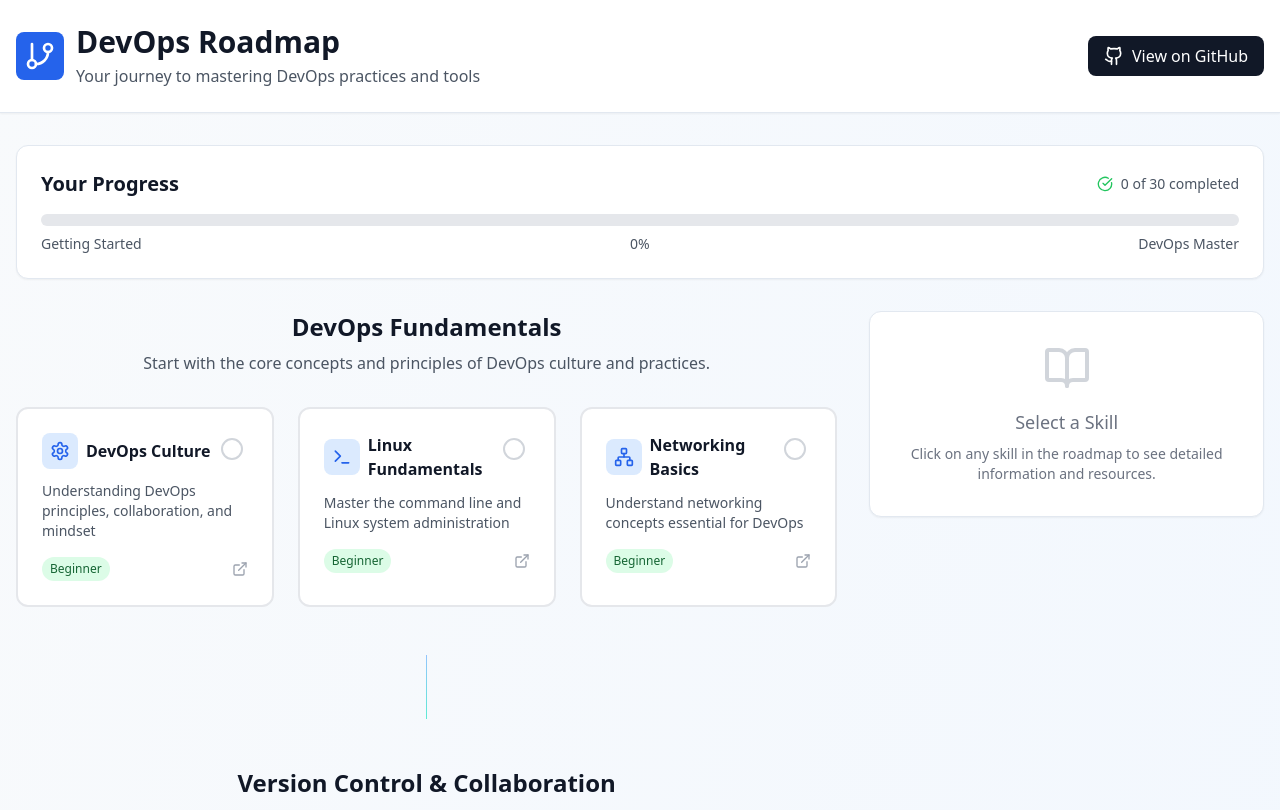
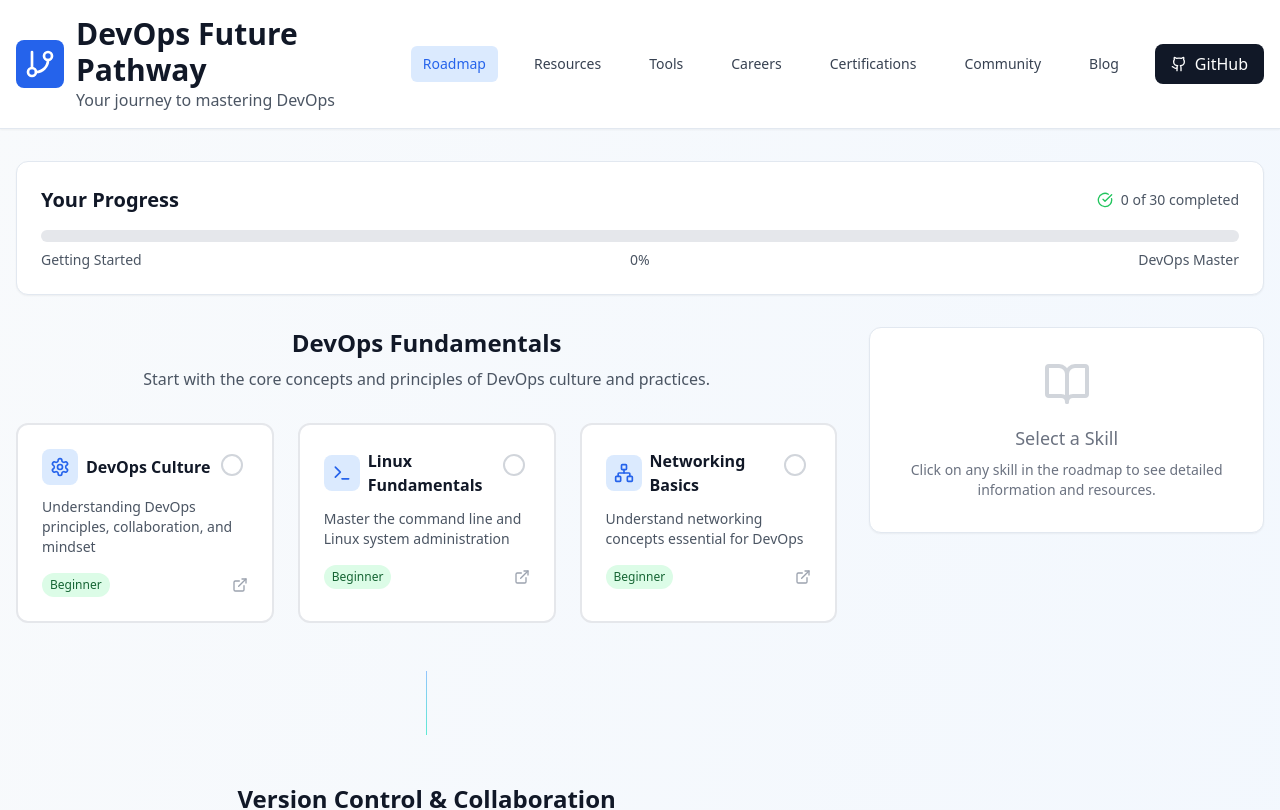
Before and after one commit to collabnix/devops-future-pathway, a React (Vite) app: page / in a window 1280 px wide. Shown: the top 810 px of the page. Built offline with nearby package versions, Linux system fonts and the light colour scheme.

Commit message:
Update RoadmapHeader with navigation menu and responsive design

```diff
--- a/src/components/RoadmapHeader.tsx
+++ b/src/components/RoadmapHeader.tsx
@@ -1,31 +1,103 @@
-
 import React from 'react';
-import { GitBranch, Github } from 'lucide-react';
+import { GitBranch, Github, Menu, X } from 'lucide-react';
+import { Link, useLocation } from 'react-router-dom';
+import { useState } from 'react';
 
 export const RoadmapHeader = () => {
+  const [isMenuOpen, setIsMenuOpen] = useState(false);
+  const location = useLocation();
+
+  const navItems = [
+    { path: '/', label: 'Roadmap' },
+    { path: '/resources', label: 'Resources' },
+    { path: '/tools', label: 'Tools' },
+    { path: '/careers', label: 'Careers' },
+    { path: '/certifications', label: 'Certifications' },
+    { path: '/community', label: 'Community' },
+    { path: '/blog', label: 'Blog' },
+  ];
+
+  const isActive = (path) => location.pathname === path;
+
   return (
-    <header className="bg-white shadow-sm border-b">
-      <div className="container mx-auto px-4 py-6">
+    <header className="bg-white shadow-sm border-b sticky top-0 z-50">
+      <div className="container mx-auto px-4 py-4">
         <div className="flex items-center justify-between">
-          <div className="flex items-center space-x-3">
+          <Link to="/" className="flex items-center space-x-3">
             <div className="p-2 bg-blue-600 rounded-lg">
               <GitBranch className="w-8 h-8 text-white" />
             </div>
             <div>
-              <h1 className="text-3xl font-bold text-gray-900">DevOps Roadmap</h1>
-              <p className="text-gray-600 mt-1">Your journey to mastering DevOps practices and tools</p>
+              <h1 className="text-2xl lg:text-3xl font-bold text-gray-900">DevOps Future Pathway</h1>
+              <p className="text-gray-600 text-sm lg:text-base">Your journey to mastering DevOps</p>
             </div>
-          </div>
+          </Link>
+
+          {/* Desktop Navigation */}
+          <nav className="hidden lg:flex items-center space-x-6">
+            {navItems.map((item) => (
+              <Link
+                key={item.path}
+                to={item.path}
+                className={`px-3 py-2 rounded-md text-sm font-medium transition-colors ${
+                  isActive(item.path)
+                    ? 'bg-blue-100 text-blue-600'
+                    : 'text-gray-700 hover:text-blue-600 hover:bg-gray-50'
+                }`}
+              >
+                {item.label}
+              </Link>
+            ))}
             <a
-            href="https://github.com"
+              href="https://github.com/collabnix/devops-future-pathway"
               target="_blank"
               rel="noopener noreferrer"
               className="flex items-center space-x-2 px-4 py-2 bg-gray-900 text-white rounded-lg hover:bg-gray-800 transition-colors"
             >
-            <Github className="w-5 h-5" />
+              <Github className="w-4 h-4" />
+              <span>GitHub</span>
+            </a>
+          </nav>
+
+          {/* Mobile Menu Button */}
+          <button
+            onClick={() => setIsMenuOpen(!isMenuOpen)}
+            className="lg:hidden p-2 rounded-md text-gray-400 hover:text-gray-500 hover:bg-gray-100"
+          >
+            {isMenuOpen ? <X className="w-6 h-6" /> : <Menu className="w-6 h-6" />}
+          </button>
+        </div>
+
+        {/* Mobile Navigation */}
+        {isMenuOpen && (
+          <nav className="lg:hidden mt-4 pb-4 border-t pt-4">
+            <div className="space-y-2">
+              {navItems.map((item) => (
+                <Link
+                  key={item.path}
+                  to={item.path}
+                  onClick={() => setIsMenuOpen(false)}
+                  className={`block px-3 py-2 rounded-md text-base font-medium transition-colors ${
+                    isActive(item.path)
+                      ? 'bg-blue-100 text-blue-600'
+                      : 'text-gray-700 hover:text-blue-600 hover:bg-gray-50'
+                  }`}
+                >
+                  {item.label}
+                </Link>
+              ))}
+              <a
+                href="https://github.com/collabnix/devops-future-pathway"
+                target="_blank"
+                rel="noopener noreferrer"
+                className="flex items-center space-x-2 px-3 py-2 mt-4 bg-gray-900 text-white rounded-lg hover:bg-gray-800 transition-colors w-fit"
+              >
+                <Github className="w-4 h-4" />
                 <span>View on GitHub</span>
               </a>
             </div>
+          </nav>
+        )}
       </div>
     </header>
   );
```
Lines whose indentation alone changed are shown as unchanged.
